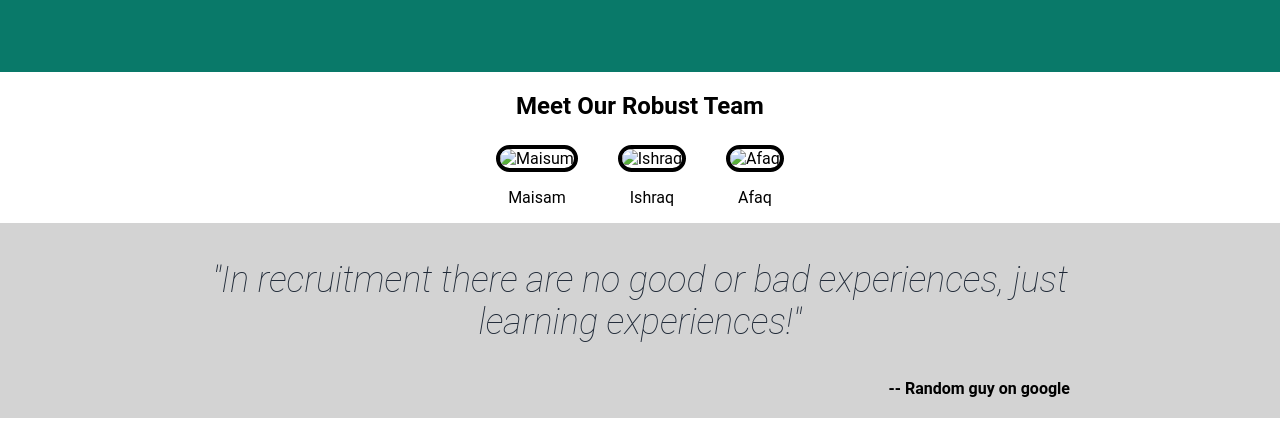
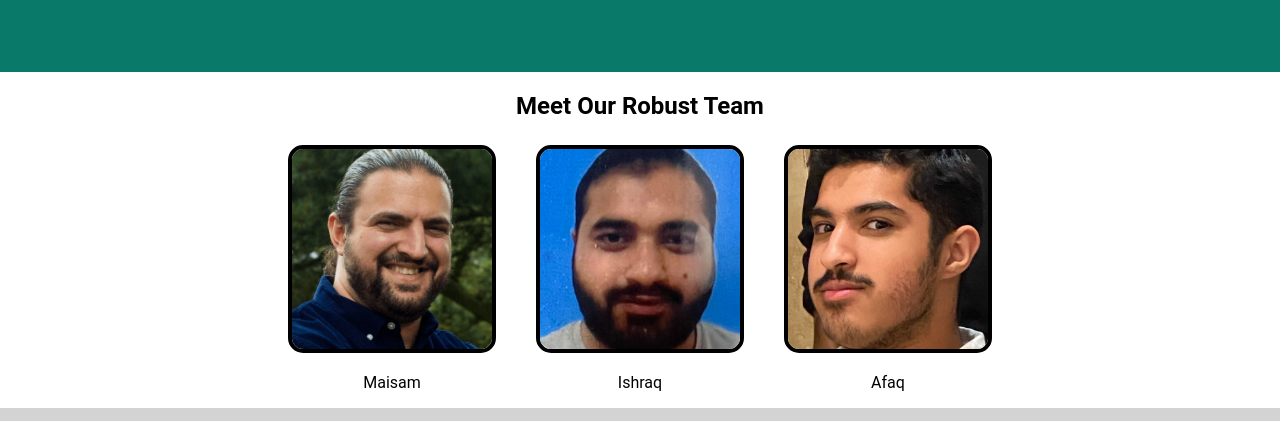
Before and after one commit to Abidrmir/Vasona, a plain HTML site: page index.html in a window 1280 px wide. Shown: the part 583-1004 px from the top of the page. Drawn offline with Linux system fonts and the light colour scheme.

Commit message:
Update index.html

```diff
--- a/index.html
+++ b/index.html
@@ -40,17 +40,17 @@
 
                 <div class="theTeam">
                     <div>
-                        <img src="./Images/Maisam.png" alt="Maisum">
+                        <img src="Maisam.png" alt="Maisum">
                         <p>Maisam</p>
                     </div>
 
                     <div>
-                        <img src="./Images/Ishraq.png" alt="Ishraq">
+                        <img src="Ishraq.png" alt="Ishraq">
                         <p>Ishraq</p>
                     </div>
 
                     <div>
-                        <img src="./Images/afaq.jpeg" alt="Afaq">
+                        <img src="afaq.jpeg" alt="Afaq">
                         <p>Afaq</p>
                     </div>
                 </div>
```
